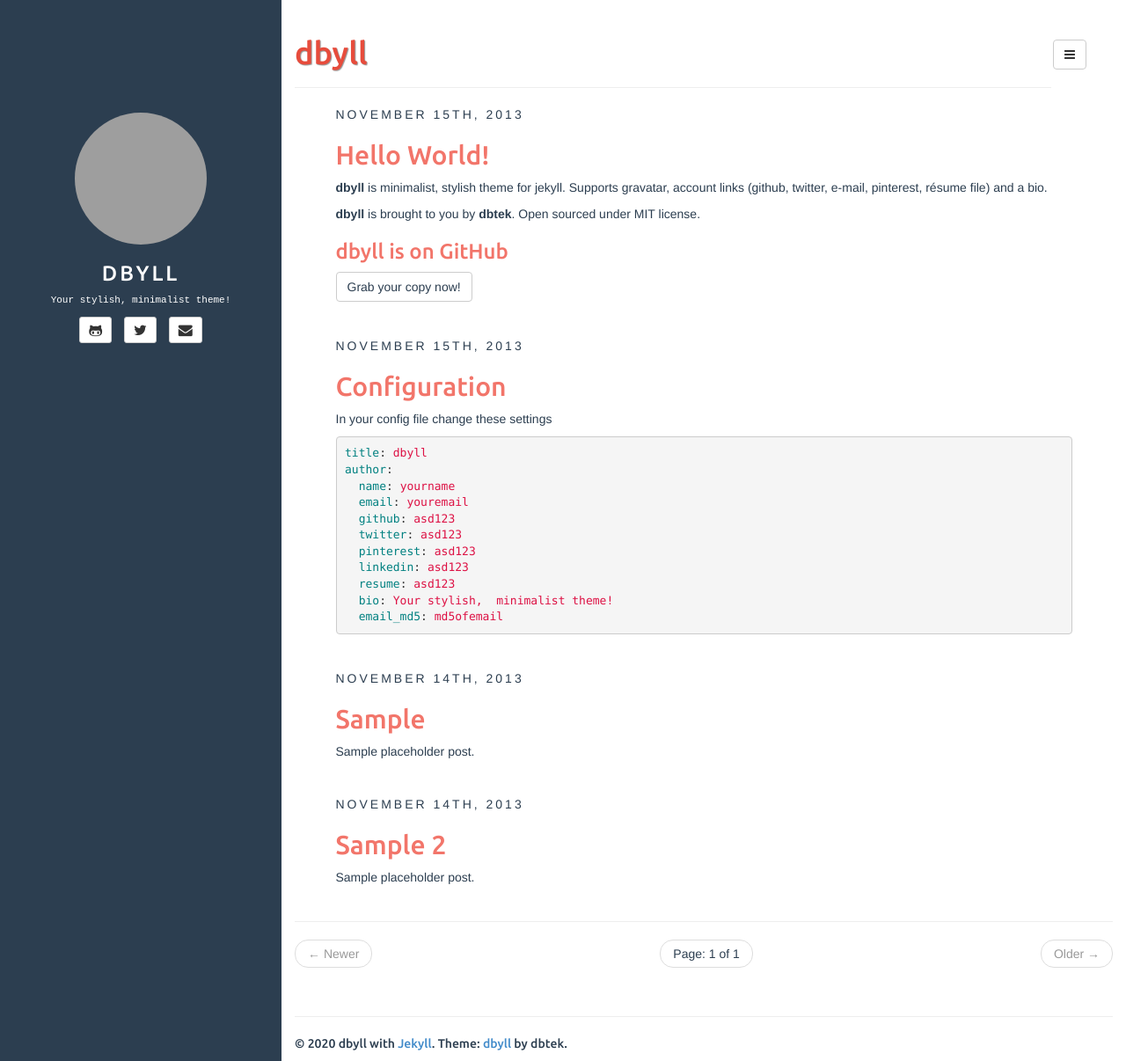
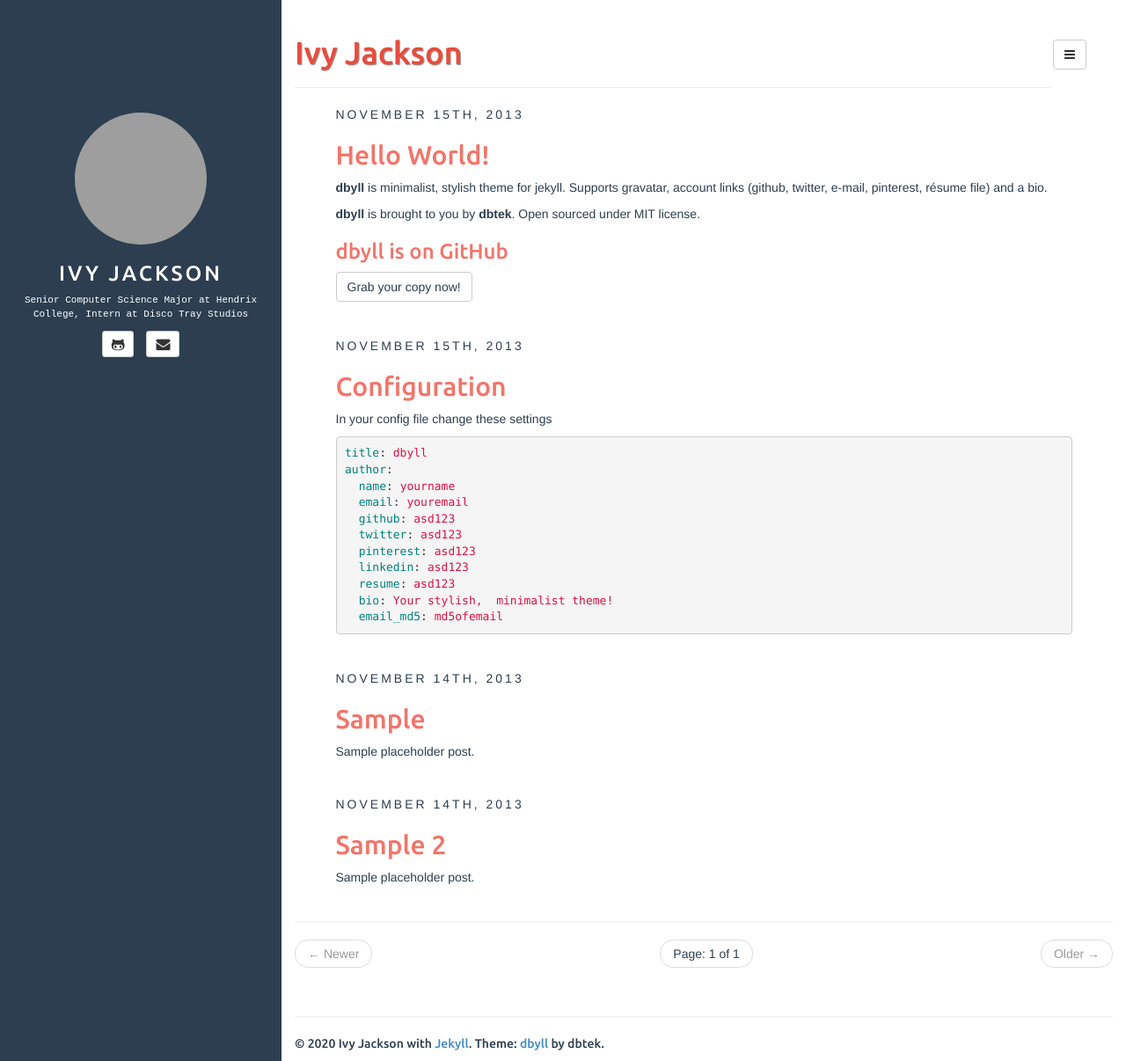
Before and after one commit to ivyjsgit/ivyjsgit.github.io, a Jekyll site: the page built from index.html, in a window 1280 px wide and 1206 px high. Shown: the whole window at 88% size. Built offline with Jekyll 4.4.1, drawn with Linux system fonts in a browser that asks for light colours; the list of posts is cut into pages by our own code; grey boxes are pictures that could not be loaded.

Commit message:
Entered info into config.yml

```diff
--- a/_config.yml
+++ b/_config.yml
@@ -7,25 +7,22 @@
 markdown: kramdown
 disqus: dbyll
 google_analytics: dbyll
-title: dbyll
+title: Ivy Jackson
 
 defaults:
   -
     scope:
       path: "" # empty string for all files
     values:
-      title: dbyll
+      title: Ivy Jackson
 
-description: Stylish Jekyll Theme
+description: Senior Computer Science Student
 author:
-  name: dbyll
-  email: dbyll@ismaildemirbilek.com
-  github: dbtek
-  twitter: dbtek
-  pinterest: asd123
-  linkedin: asd123
-  bio: Your stylish, minimalist theme!
-  email_md5: 726351295ec82e145928582f595aa3aa
+  name: Ivy Jackson
+  email: ivyjshdx@gmail.com
+  github: ivyjsgit
+  linkedin: ivy-jackson-381585177
+  bio: Senior Computer Science Major at Hendrix College, Intern at Disco Tray Studios
 
 rss_path: feed.xml
 categories_path: categories.html
```
